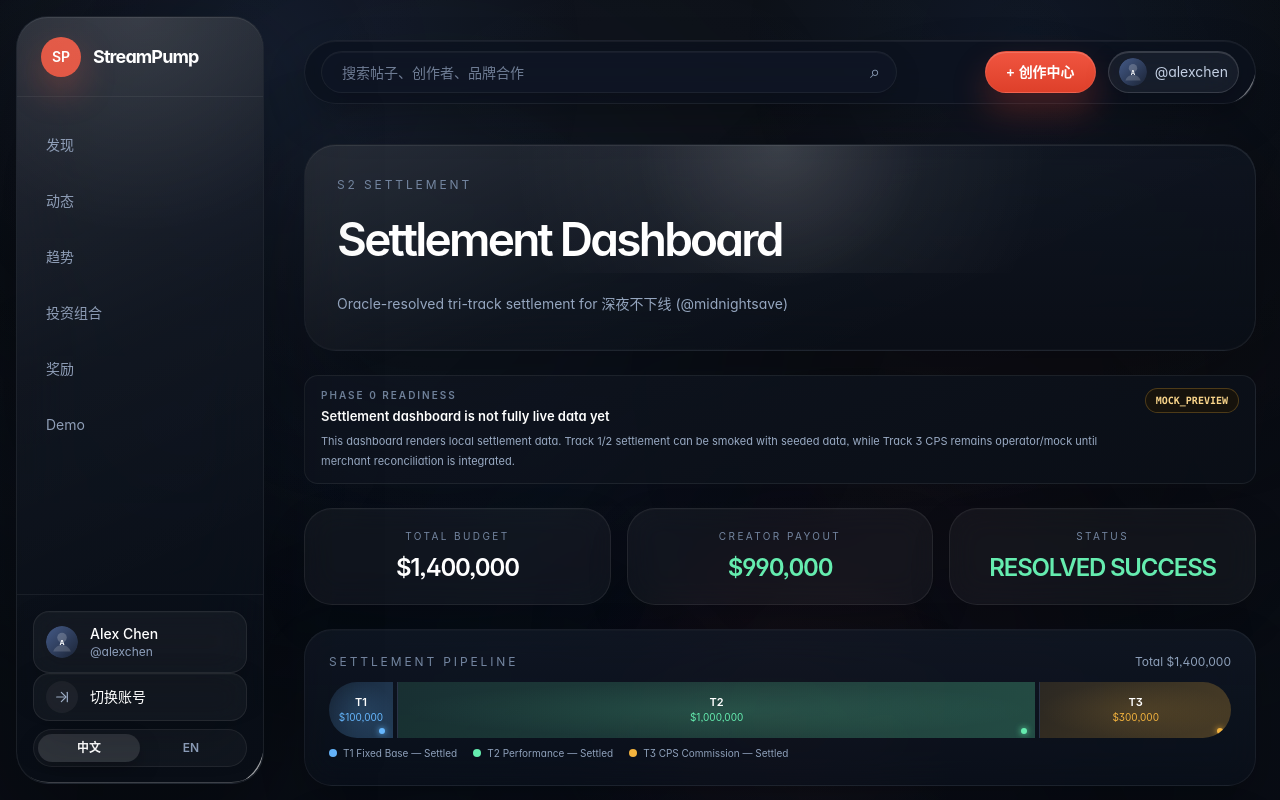
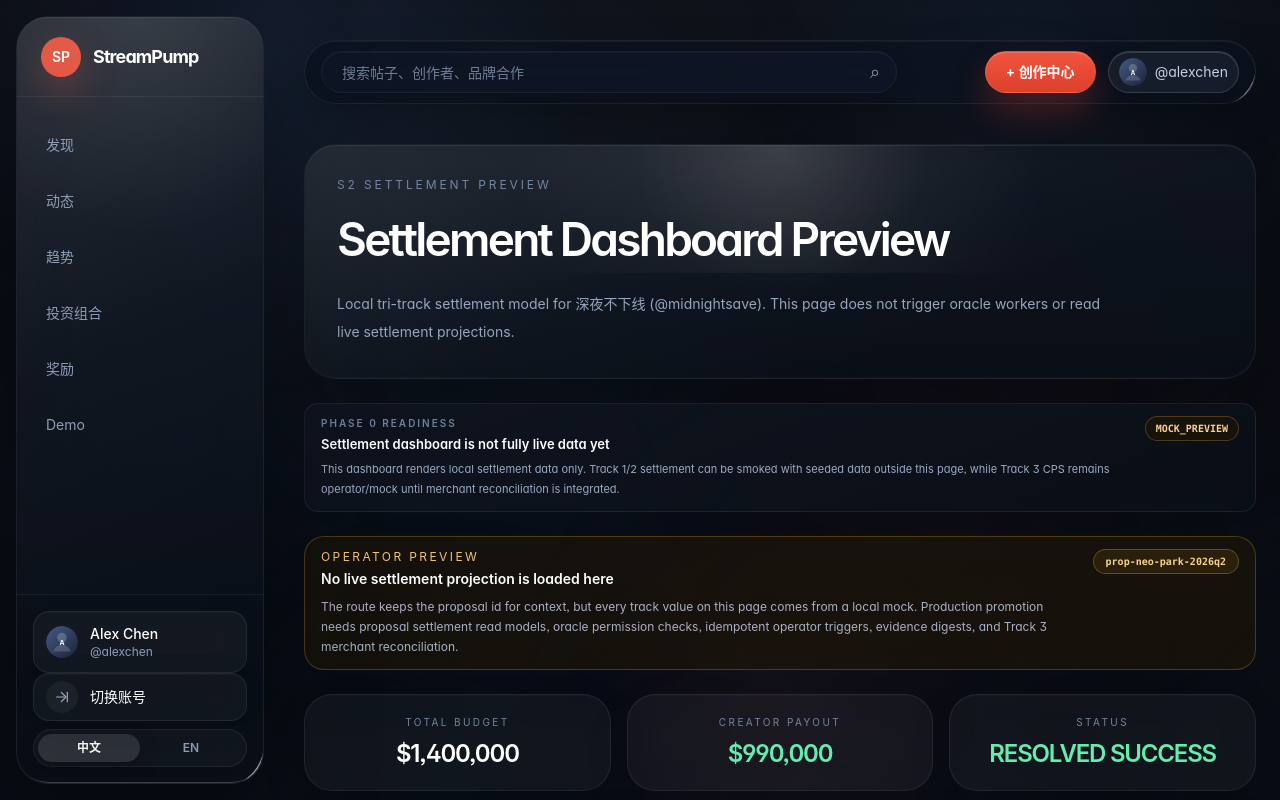
Before and after one commit to Carstin520/StreamPump, a Next.js app in the folder app/: page /campaigns/prop-neo-park-2026q2/settlement in a window 1280 px wide. Shown: the top 800 px of the page. Built offline with nearby package versions, Linux system fonts and the light colour scheme.

Commit message:
chore: clarify settlement preview boundaries

```diff
--- a/app/src/pages/campaigns/[proposalId]/settlement.tsx
+++ b/app/src/pages/campaigns/[proposalId]/settlement.tsx
@@ -1,8 +1,10 @@
 import Head from "next/head";
+import { useRouter } from "next/router";
 import { useEffect, useMemo, useState } from "react";
 
 import { PageShell } from "@/components/layout/PageShell";
 import { ProductReadinessBanner } from "@/components/shared/ProductReadinessBanner";
+import { useI18n } from "@/lib/i18n";
 import { findCreator, formatUsd } from "@/lib/public-data";
 
 /* ------------------------------------------------------------------ */
@@ -211,7 +213,7 @@ function RailPipeline({ data }: { data: SettlementData }) {
   return (
     <div className="w-full">
       <div className="mb-3 flex items-center justify-between">
-        <p className="text-xs uppercase tracking-[0.24em] text-[#7486a1]">Settlement pipeline</p>
+        <p className="text-xs uppercase tracking-[0.24em] text-[#7486a1]">Simulated settlement pipeline</p>
         <p className="text-xs text-[#8ea0ba]">Total {formatUsd(total)}</p>
       </div>
 
@@ -320,7 +322,7 @@ function MoneyFlow({ data }: { data: SettlementData }) {
 
   return (
     <div className="space-y-5">
-      <p className="text-xs uppercase tracking-[0.24em] text-[#7486a1]">Money flow — USDC distribution</p>
+      <p className="text-xs uppercase tracking-[0.24em] text-[#7486a1]">Money flow preview - USDC distribution</p>
 
       {flows.map((flow) => (
         <div key={flow.label}>
@@ -439,13 +441,36 @@ function VoidOverlay({ total }: { total: number }) {
   );
 }
 
+function SettlementPreviewNotice({ proposalId }: { proposalId: string }) {
+  return (
+    <section className="rounded-[20px] border border-[#f3b33e]/25 bg-[#1f1708]/60 px-4 py-3">
+      <div className="flex flex-col gap-3 sm:flex-row sm:items-start sm:justify-between">
+        <div className="min-w-0">
+          <p className="text-xs uppercase tracking-[0.2em] text-[#f3c66e]">Operator preview</p>
+          <p className="mt-1 text-sm font-semibold text-white">No live settlement projection is loaded here</p>
+          <p className="mt-2 text-xs leading-5 text-[#a7b2c4]">
+            The route keeps the proposal id for context, but every track value on this page comes from a local mock. Production promotion needs proposal settlement read models, oracle permission checks, idempotent operator triggers, evidence digests, and Track 3 merchant reconciliation.
+          </p>
+        </div>
+        <span className="shrink-0 rounded-full border border-[#f3b33e]/30 bg-[#2a1f0b] px-3 py-1 font-mono text-[10px] font-semibold text-[#f8d48a]">
+          {proposalId || "proposal pending"}
+        </span>
+      </div>
+    </section>
+  );
+}
+
 /* ------------------------------------------------------------------ */
 /*  Page                                                               */
 /* ------------------------------------------------------------------ */
 
 export default function SettlementPage() {
+  const router = useRouter();
+  const { locale } = useI18n();
   const data = MOCK;
   const creator = useMemo(() => findCreator("neo-park"), []);
+  const creatorName = locale === "en" ? "Midnight Save" : creator.name;
+  const routeProposalId = router.isReady ? String(router.query.proposalId ?? "").trim() : "";
   const isVoided = data.status === "VOIDED";
   const totalBudget = data.track1.budgetUsd + data.track2.budgetUsd + data.track3.budgetUsd;
   const totalCreatorPayout = data.track1.budgetUsd + data.track2.creatorPayoutUsd + data.track3.creatorPayoutUsd;
@@ -453,20 +478,21 @@ export default function SettlementPage() {
   return (
     <>
       <Head>
-        <title>{`StreamPump | Settlement — ${creator.name}`}</title>
+        <title>StreamPump | Settlement Preview</title>
       </Head>
 
       <PageShell
-        eyebrow="S2 Settlement"
-        subtitle={`Oracle-resolved tri-track settlement for ${creator.name} (${creator.handle})`}
-        title="Settlement Dashboard"
+        eyebrow="S2 Settlement Preview"
+        subtitle={`Local tri-track settlement model for ${creatorName} (${creator.handle}). This page does not trigger oracle workers or read live settlement projections.`}
+        title="Settlement Dashboard Preview"
       >
         <div className="relative space-y-6">
           <ProductReadinessBanner
-            description="This dashboard renders local settlement data. Track 1/2 settlement can be smoked with seeded data, while Track 3 CPS remains operator/mock until merchant reconciliation is integrated."
+            description="This dashboard renders local settlement data only. Track 1/2 settlement can be smoked with seeded data outside this page, while Track 3 CPS remains operator/mock until merchant reconciliation is integrated."
             status="MOCK_PREVIEW"
             title="Settlement dashboard is not fully live data yet"
           />
+          <SettlementPreviewNotice proposalId={routeProposalId} />
 
           {/* ---- Top stats ---- */}
           <div className="grid gap-4 sm:grid-cols-3">
```
Also changed, not shown: 1 other file (tests, documents, lock files or other folders).
